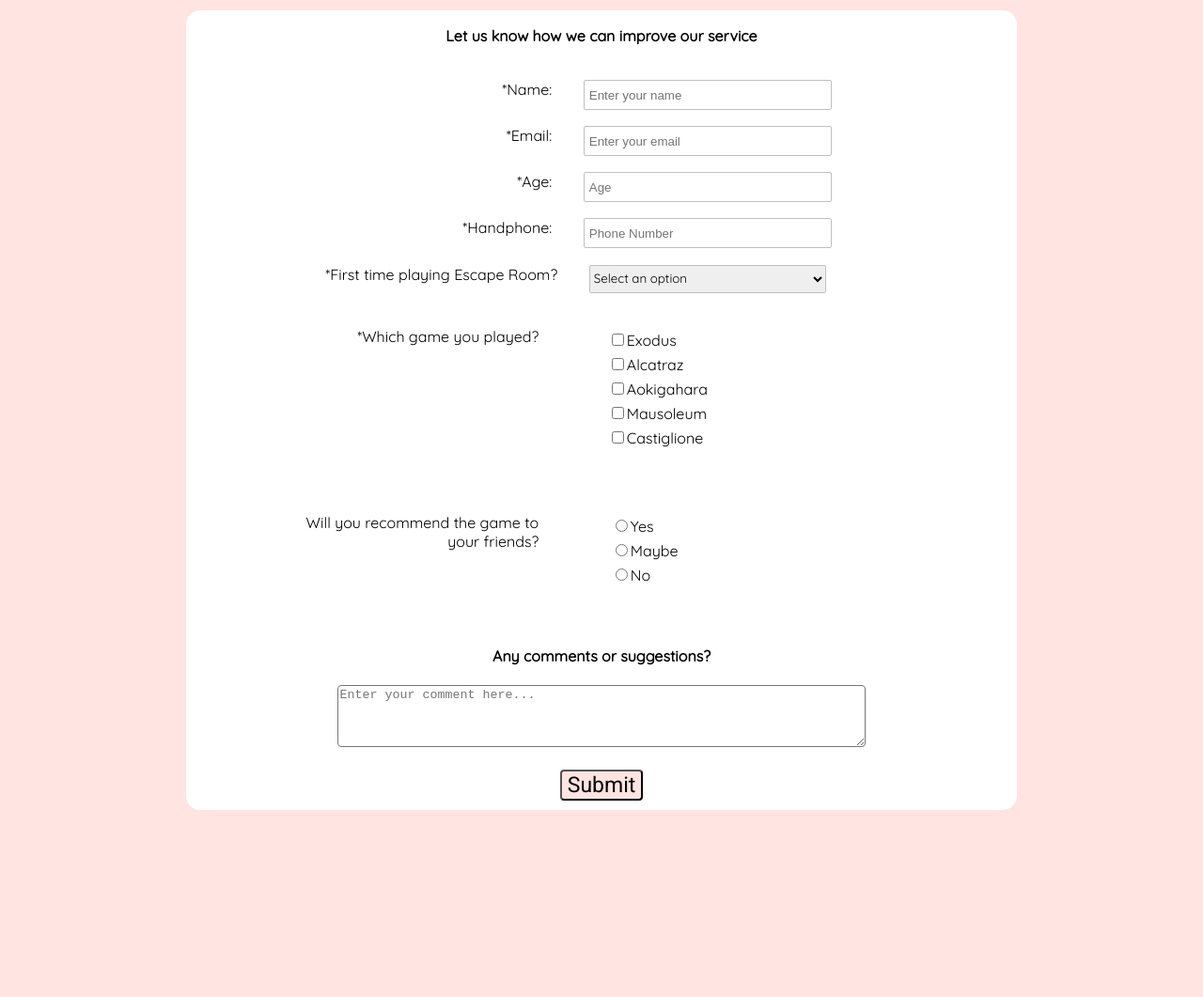
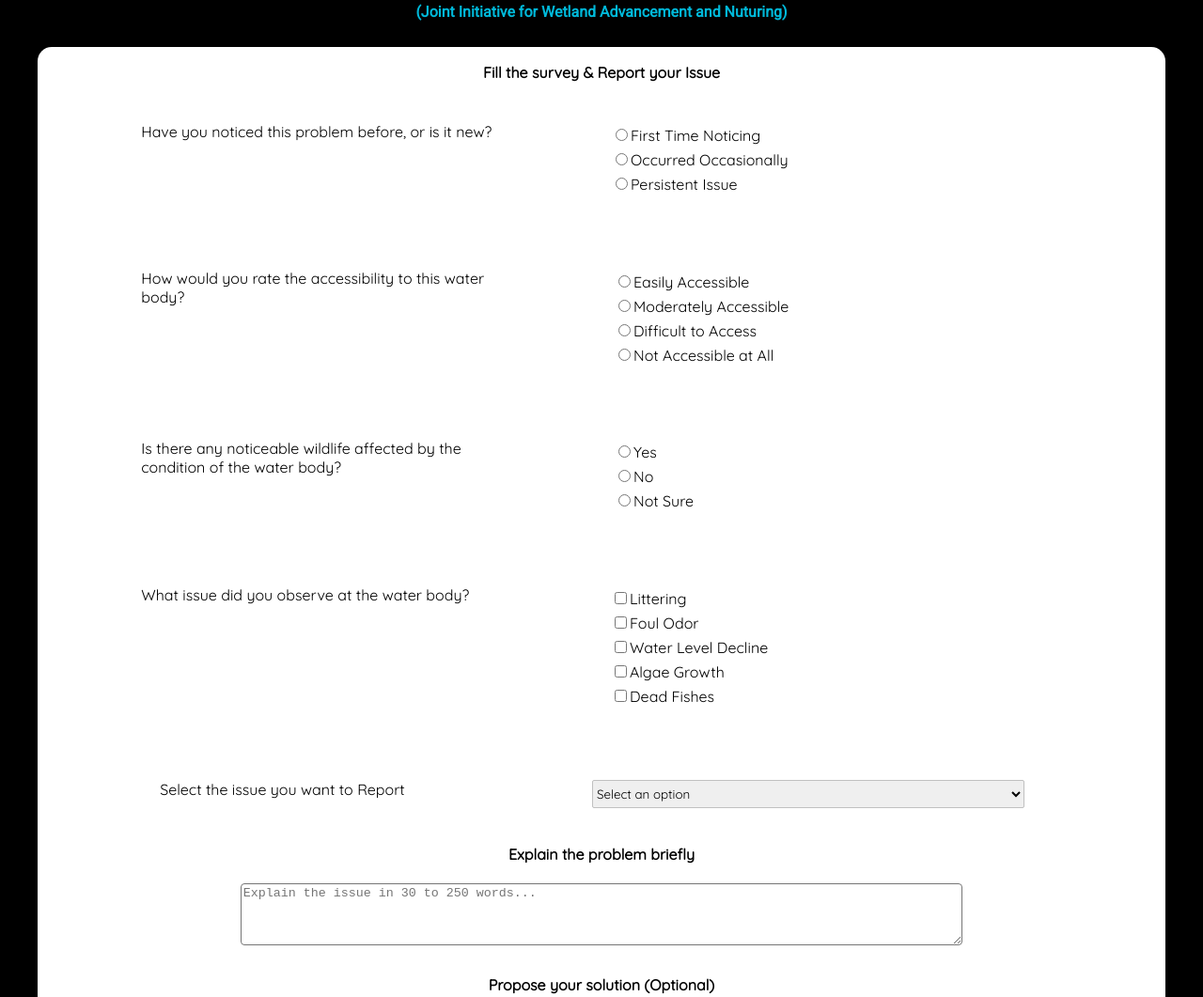
Before and after one commit to dvshrma/jiwan, a plain HTML site: page index.html in a window 1280 px wide. Shown: the part 120-1181 px from the top of the page at 94% size. Before the commit the page ends 990 px from the top, so only its background shows below. Drawn offline with Linux system fonts and the light colour scheme.

Commit message:
Jiwan Draft 1
Adding survey questions, drop down selection menu with text area for the problem explanation and solution.
will be shown when presenting for internal hackathon

```diff
--- a/CSS/style.css
+++ b/CSS/style.css
@@ -1,21 +1,26 @@
 body{
-    background-color:#FFE4E1;
+    background-color:#000000;
   }
+
+h1{
+
+}
 
   header{
     font-family:Roboto;
     font-size:26px;
-    colour:black;
+    color:rgb(0, 185, 218);
     font-weight:bold;
     text-align:center;
     margin-top:20px;
     margin-bottom:20px;
   }
 
+
   #survey-form{
     background-color:#FFFFFF;
     font-family:Quicksand;
-    max-width:70%;
+    max-width:95%;
     margin:auto;
     padding:0;
     border-radius:15px;
@@ -36,7 +41,7 @@ body{
 
   .sub-group{
     position:relative;
-    right:30px;
+    right:10px;
     display:flex;
     justify-content:center;
     flex-wrap:wrap;
@@ -44,14 +49,14 @@ body{
   }
 
   label.left{
-    width:30%;
-    padding-right:4%;
-    text-align:right;
+    width:35%;
+    padding-right:5%;
+    text-align:left;
   }
 
 
   .right{
-    width:30%;
+    width:40%;
   }
 
   .input-field{
@@ -99,17 +104,17 @@ body{
   }
 
   #submit{
-    background:#FFE4E1;
+    background:#63a3f6;
     font-family:Roboto;
-    border-radius:4px;
-    font-size:23px;
+    border-radius:.8rem;
+    font-size:2rem;
   }
 
   label:hover{
     cursor:pointer;
   }
 
-  @media (max-width: 800px) {
+  /* @media (max-width: 800px) {
     body {
       font-size: 12px;
     }
@@ -119,15 +124,20 @@ body{
     body {
       font-size: 9px;
     }
-  }
+  } */
 
 
-  @media only screen and (max-width: 480px) {
+  @media only screen and (max-width: 580px) {
     .container {
-        padding: 10px;
+        padding: 0.5rem;
+
     }
 
-    .header {
+    body{
+        font-size: 10px;
+    }
+
+    #header {
         padding: 10px;
         font-size: 18px;
     }
@@ -156,8 +166,8 @@ body{
 
     /* Buttons */
     button {
-        width: 100%;
+        width: 80%;
         padding: 10px;
-        font-size: 16px;
+        font-size: 12px;
     }
 }
--- a/index.html
+++ b/index.html
@@ -1,7 +1,7 @@
 <!DOCTYPE html>
 <html lang="en">
   <head>
-    <title>Survey Form</title>
+    <title>JIWAN</title>
     <meta charset="UTF-8" />
     <meta name="viewport" content="width=device-width, initial-scale=1.0">
     <link href="https://fonts.googleapis.com/css?family=Quicksand|Roboto" rel="stylesheet">
@@ -11,82 +11,127 @@
   <body>
   <header>
   <div id="title"><h1>JIWAN</h1>
+    <h2 class="jiwan">(Joint Initiative for Wetland Advancement and Nuturing)</h2></div>
     </header>
 
 <form id="survey-form">
 
-  <div id="description"> Let us know how we can improve our service</div><br>
+  <div id="description">Fill the survey & Report your Issue </div><br>
 
 <fieldset class="fieldset">
+    <div class="sub-group">
+        <label class="left">
+            Have you noticed this problem before, or is it new?</label>
+        <ul style="list-style: none;" class="right">
 
+            <li class="checkbox"><label><input type="radio" name="game" value="First Time Noticing">First Time
+                    Noticing</label></li>
+            <li class="checkbox"><label><input type="radio" name="game" value="Occurred Occasionally">Occurred
+                    Occasionally</label></li>
+            <li class="checkbox"><label><input type="radio" name="game" value="Persistent Issue">Persistent Issue<label>
+            </li>
+
+        </ul>
+    </div>
+</fieldset>
+
+
+<fieldset class="fieldset">
     <div class="sub-group">
-      <label class="left" id="name-label" for="name">*Name:</label>
-    <input type="text" name="customer-name" class="right input-field" id="name" placeholder="Enter your name" required>
-    </div>
+        <label class="left" id="left-radio">How would you rate the accessibility to this water body?</label>
 
-    <div class="sub-group">
-      <label class="left" id="email-label" for="email">*Email:</label>
-    <input type="email" name="Email-address" class="right input-field" placeholder="Enter your email" id="email" required>
-    </div>
-
-    <div class="sub-group">
-      <label  class="left" id="number-label" for="number">*Age:</label>
-    <input type="number" name="Age" placeholder="Age" min="1" max="100" class="right input-field" id="number">
-  </div>
-
-    <div class="sub-group">
-      <label class="left" id="handphone-label" for="handphone">*Handphone:</label>
-
-    <input type="text" placeholder="Phone Number" class="right input-field" id="handphone">
-  </div>
-
-    <div class="sub-group">
-      <label class="left" for="dropdown">*First time playing Escape Room?</label>
-
-      <select class="right dropdown" id="dropdown" name="dropdown">
-        <option selected disabled>Select an option</option>
-        <option value="first">First-Timer</option>
-        <option value="never">Never Play Before</option>
-      </select>
+        <ul style="list-style: none" class="right">
+            <li class="radio"><label><input name="radio-buttons" value="1" type="radio"
+                        class="recommendation">Easily Accessible</label></li>
+            <li class="radio"><label><input name="radio-buttons" value="2" type="radio"
+                        class="recommendation">Moderately Accessible</label></li>
+            <li class="radio"><label><input name="radio-buttons" value="3" type="radio"
+                        class="recommendation">Difficult to Access</label></li>
+            <li class="radio"><label><input name="radio-buttons" value="3" type="radio"
+                            class="recommendation">Not Accessible at All</label></li>
+        </ul>
     </div>
 </fieldset>
 
 <fieldset class="fieldset">
     <div class="sub-group">
-<label class="left">
-  *Which game you played?</label>
+        <label class="left" id="left-radio">Is there any noticeable wildlife affected by the condition of the water  body?</label>
 
- <ul style="list-style: none;" class="right">
+        <ul style="list-style: none" class="right">
+            <li class="radio"><label><input name="radio-buttons" value="1" type="radio"
+                        class="recommendation">Yes</label></li>
+            <li class="radio"><label><input name="radio-buttons" value="2" type="radio"
+                        class="recommendation">No</label></li>
+            <li class="radio"><label><input name="radio-buttons" value="3" type="radio"
+                        class="recommendation">Not Sure</label></li>
+        </ul>
+    </div>
+</fieldset>
 
-   <li class="checkbox"><label><input type="checkbox" name="game" value="exodus" >Exodus</label></li>
-     <li class="checkbox"><label><input type="checkbox" name="game" value="alcatraz">Alcatraz</label></li>
-     <li class="checkbox"><label><input type="checkbox" name="game" value="aokigahara" >Aokigahara<label></li>
-     <li class="checkbox"><label><input type="checkbox" name="game" value="mausoleum" >Mausoleum</label></li>
-     <li class="checkbox"><label><input type="checkbox" name="game" value="castiglione" >Castiglione</label></li>
-       </ul></div></fieldset>
 
 <fieldset class="fieldset">
     <div class="sub-group">
-  <label class="left" id="left-radio">Will you recommend the game to your friends?</label>
+        <label class="left">
+            What issue did you observe at the water body?</label>
+        <ul style="list-style: none;" class="right">
 
-   <ul style="list-style: none" class="right">
-       <li class="radio"><label><input name="radio-buttons" value="1" type="radio" class="recommendation">Yes</label></li>
-       <li class="radio"><label><input name="radio-buttons" value="2" type="radio" class="recommendation">Maybe</label></li>
-       <li class="radio"><label><input name="radio-buttons" value="3" type="radio" class="recommendation">No</label></li>
+            <li class="checkbox"><label><input type="checkbox" name="game" value="Littering">Littering</label></li>
+            <li class="checkbox"><label><input type="checkbox" name="game" value="Foul Odor">Foul Odor</label></li>
+            <li class="checkbox"><label><input type="checkbox" name="game" value="Water Level Decline">Water Level Decline<label></li>
+            <li class="checkbox"><label><input type="checkbox" name="game" value="Algae Growth">Algae Growth</label></li>
+            <li class="checkbox"><label><input type="checkbox" name="game" value="Dead Fishes">Dead Fishes</label></li>
         </ul>
-  </div></fieldset>
+    </div>
+</fieldset>
 
 <fieldset class="fieldset">
-   <h2>Any comments or suggestions?</h2>
+
+    <div class="sub-group">
+        <label class="left" for="dropdown">Select the issue you want to Report</label>
+
+        <select class="right dropdown" id="dropdown" name="dropdown">
+            <option selected disabled>Select an option</option>
+            <option value="Trash/Litter">Trash/Litter</option>
+            <option value="Water Level Drop">Water Level Drop</option>
+            <option value="Dead Fish/Wildlife">Dead Fish/Wildlife</option>
+            <option value="Illegal Waste Dump">Illegal Waste Dump</option>
+            <option value="Clogged Drains">Clogged Drains</option>
+            <option value="Unpleasant Foam">Unpleasant Foam</option>
+            <option value="Erosion">Erosion</option>
+        </select>
+    </div>
+</fieldset>
+
+
+
+    <fieldset class="fieldset">
+        <h2>Explain the problem briefly</h2>
 
         <div class="commentbox">
 
-   <textarea rows="4"  placeholder="Enter your comment here..."></textarea>
+            <textarea rows="4" placeholder="Explain the issue in 30 to 250 words..."></textarea>
 
-   <br></br>
+            <br>
+
+            <!-- <button id="submit" type="submit">Submit</button> -->
+        </div>
+    </fieldset>
+
+
+    <fieldset class="fieldset">
+        <h2>Propose your solution (Optional) </h2>
+
+        <div class="commentbox">
+
+            <textarea rows="4" placeholder="Explain the solution in 30 to 250 words..."></textarea>
+
+            <br></br><br>
 
             <button id="submit" type="submit">Submit</button>
-       </div></fieldset>
+        </div>
+    </fieldset>
+
+
 </form>
 </div>
   </body>
```
Lines whose indentation alone changed are shown as unchanged.
